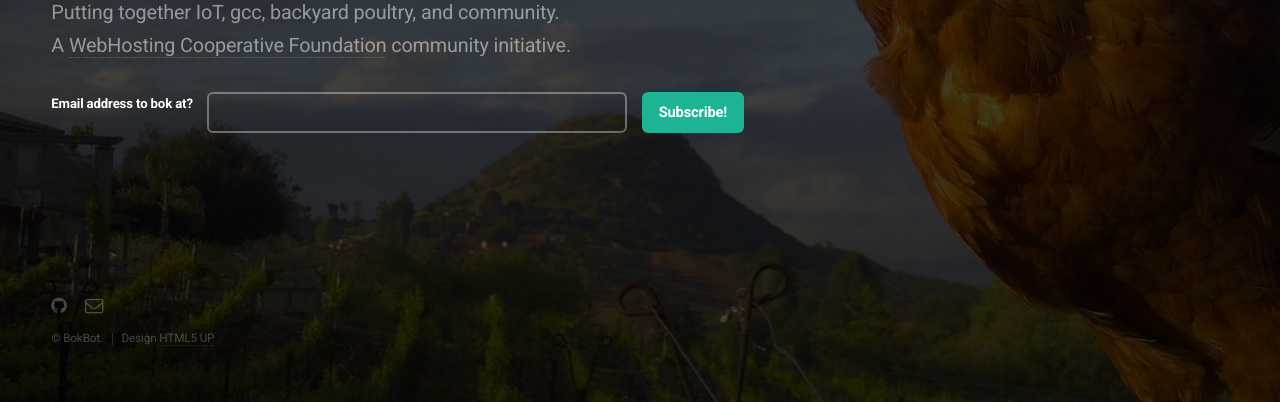
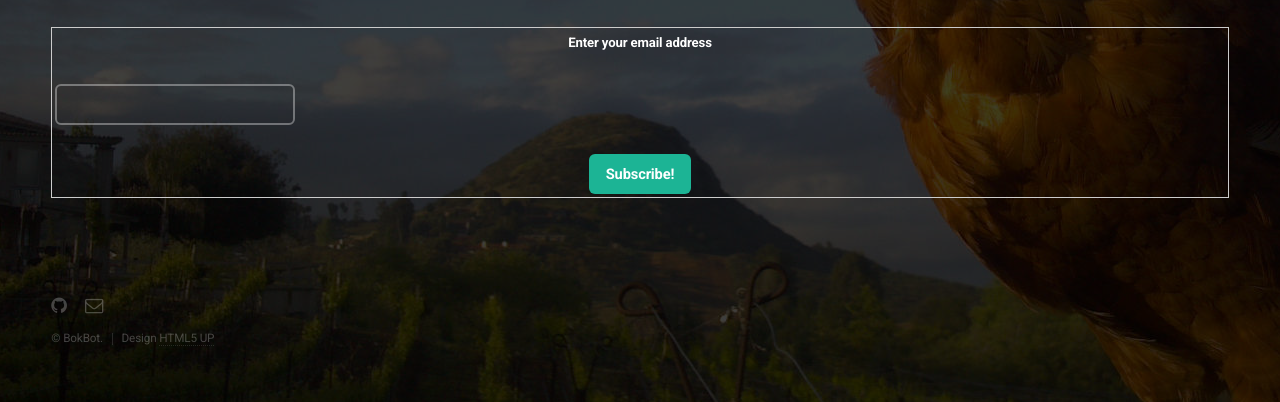
Before and after one commit to Bokbot/Bokbot.github.io, a plain HTML site: page index.html in a window 1280 px wide. Shown: the part 398-800 px from the top of the page. Drawn offline with Linux system fonts and the light colour scheme.

Commit message:
tinyletter form adjust
new code

```diff
--- a/index.html
+++ b/index.html
@@ -24,11 +24,11 @@
 				<input type="submit" value="Sign Up" />
 			</form> -->
 		<!-- Signup Form TinyLetter Mod -->
- 			<form id="signup-form" action="https://tinyletter.com/bokbot" method="post" target="popupwindow" onsubmit="window.open('https://tinyletter.com/bokbot', 'popupwindow', 'scrollbars=yes,width=800,height=600');return true">
-                        <label for="tlemail">Email address to bok at? </label>
-                        <input type="text" style="width:420px" name="email" id="tlemail" />
-                        <input type="hidden" value="1" name="embed"/><input type="submit" value="Subscribe!" />
-                        </form>
+		        <form style="border:1px solid #ccc;padding:3px;text-align:center;" action="https://tinyletter.com/bokbot" method="post" target="popupwindow" onsubmit="window.open('https://tinyletter.com/bokbot', 'popupwindow', 'scrollbars=yes,width=800,height=600');return true">
+	        	<p><label for="tlemail">Enter your email address</label></p>
+		        <p><input type="text" style="width:240px" name="email" id="tlemail" /></p>
+		        <input type="hidden" value="1" name="embed"/><input type="submit" value="Subscribe!" />
+		        </form>
 		<!-- Footer -->
 			<footer id="footer">
 				<ul class="icons">
```
